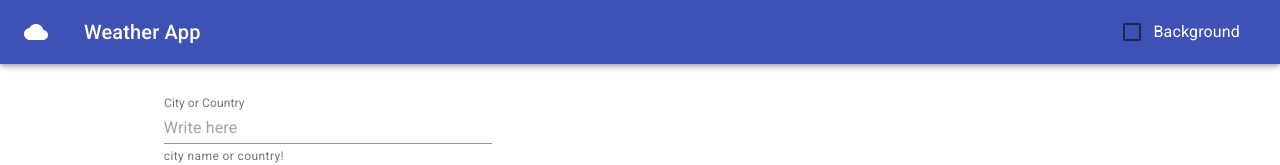
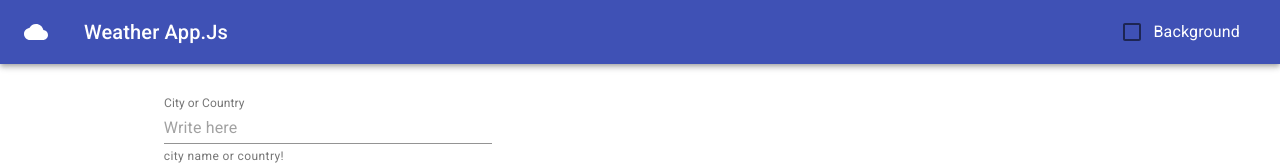
Before and after one commit to jameskaggwa/weather-react-app, a React (Create React App) app: page / in a window 1280 px wide. Shown: the top 165 px of the page. Built offline with nearby package versions, Linux system fonts and the light colour scheme; no server answers.

Commit message:
test continous deployment on netlify

```diff
--- a/src/components/NavBar.js
+++ b/src/components/NavBar.js
@@ -29,7 +29,7 @@ export default function NavBar({ bgOn, setBgOn, isLoading, setisLoading }) {
 
                     </IconButton>
                     <Typography variant="h6" className={classes.title}>
-                        Weather App
+                        Weather App.Js
                     </Typography>
 
                     <BackgroundSwitch bgOn={bgOn} setBgOn={setBgOn} />
```
